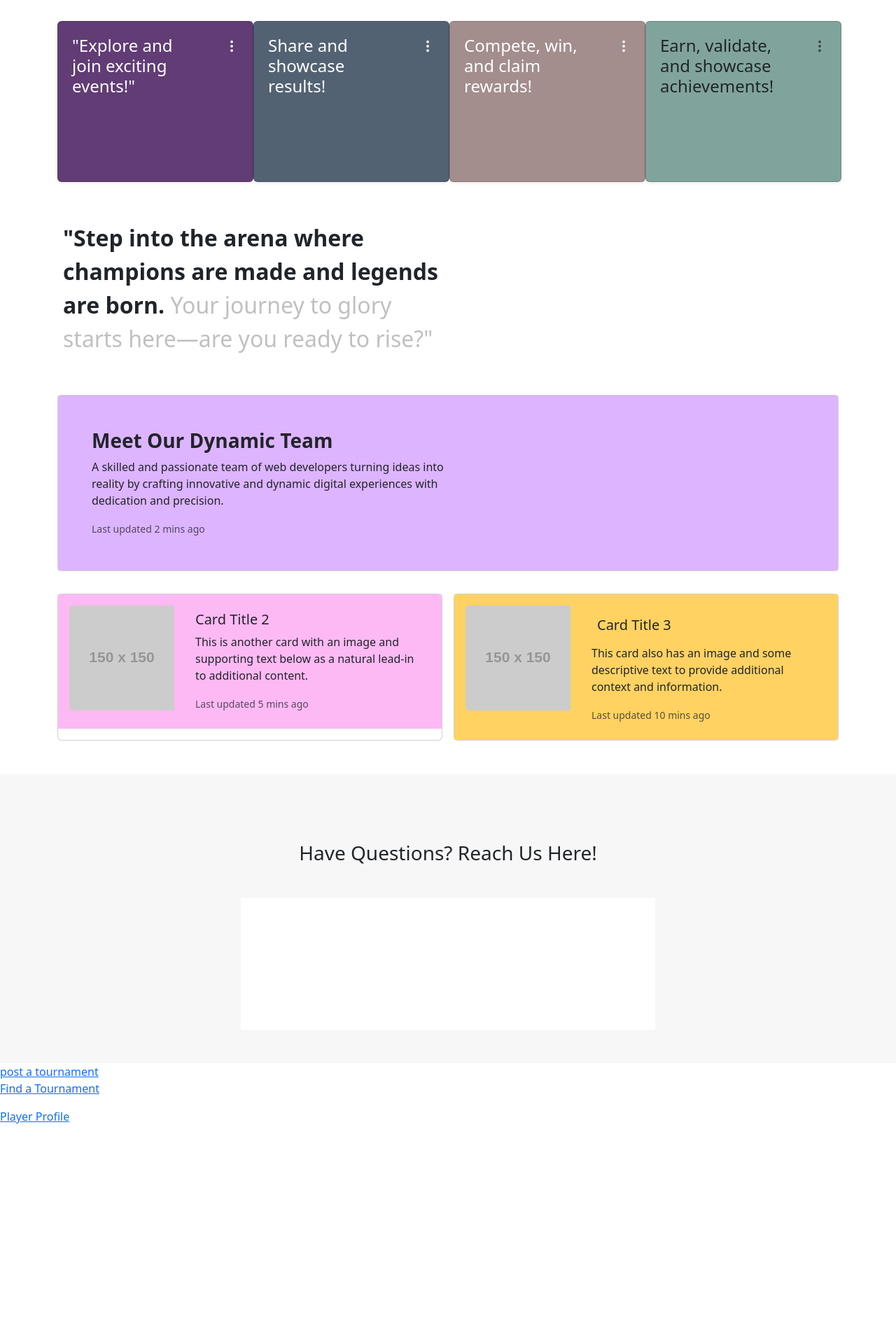
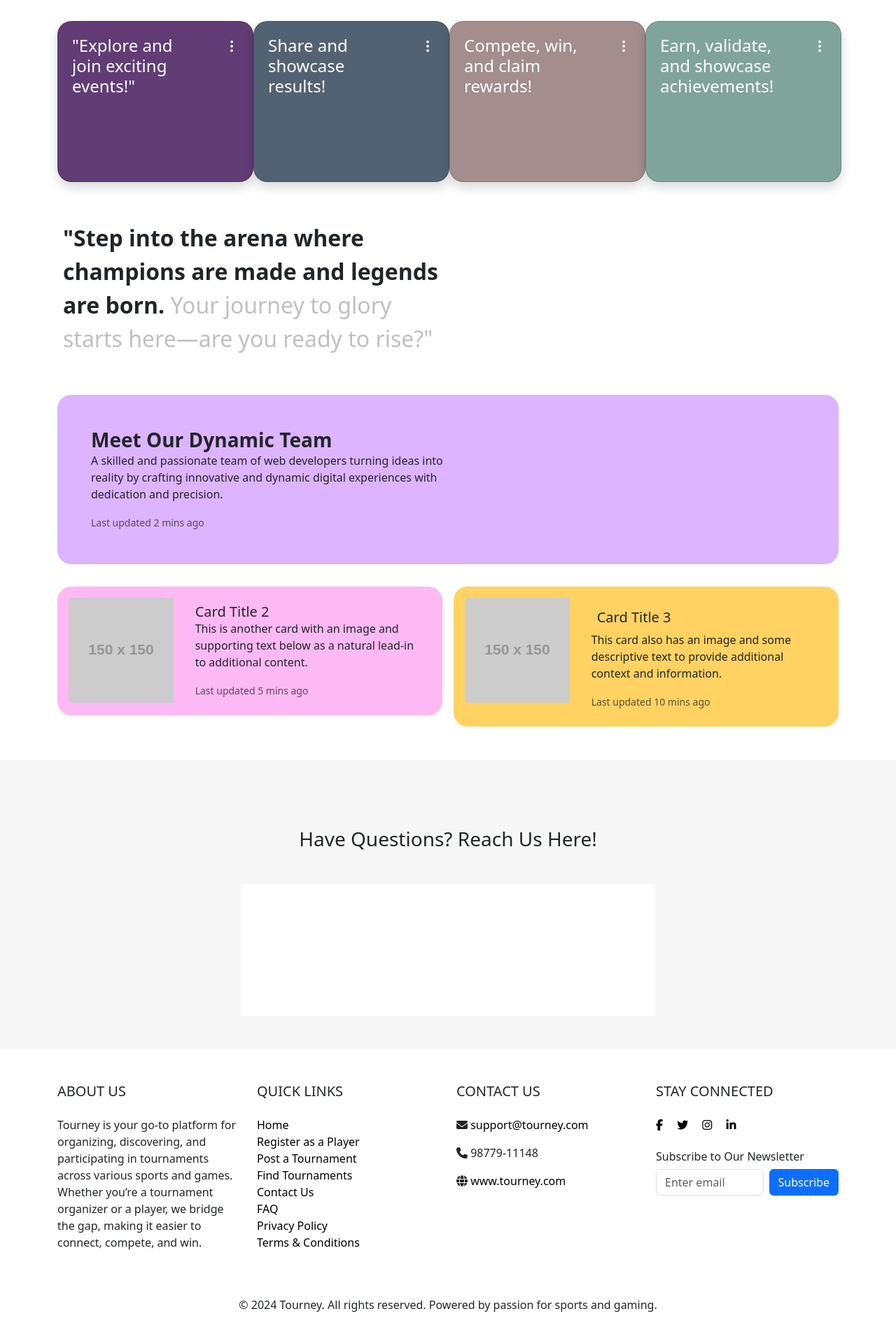
Before and after one commit to AyushGarg5395/tourney-Project, a website: page public/index.html in a window 1280 px wide. Shown: the part 608-2508 px from the top of the page at 70% size. Before the commit the page ends 2231 px from the top, so only its background shows below. Drawn offline with nearby package versions, Linux system fonts and the light colour scheme; grey boxes are pictures that could not be loaded; placeholder pictures from the web are drawn by us.

Commit message:
Changes made for designs and changes label name of sign form

```diff
--- a/public/index.html
+++ b/public/index.html
@@ -43,26 +43,52 @@
       .three-dots {
         font-size: 1.25rem; /* Adjust size if needed */
       }
+      .hero-section-bgColor {
+        background: #f7f7f7;
+      }
       .card1-bgcolor {
         background: #613c75;
+        border-radius: 20px;
       }
+      .card1-bgcolor:hover {
+      transform: scale(1.05); /* Scales the card to 105% */
+      transition: transform 0.3s ease; /* Smooth transition effect */
+    }
       .card2-bgcolor {
         background: #536273;
+        border-radius: 20px;
       }
+      .card2-bgcolor:hover {
+      transform: scale(1.05); /* Scales the card to 105% */
+      transition: transform 0.3s ease; /* Smooth transition effect */
+    }
       .card3-bgcolor {
         background: #a38d8d;
+        border-radius: 20px;
       }
+      .card3-bgcolor:hover {
+      transform: scale(1.05); /* Scales the card to 105% */
+      transition: transform 0.3s ease; /* Smooth transition effect */
+    }
       .card4-bgcolor {
         background: #80a49b;
+        border-radius: 20px;
       }
+      .card4-bgcolor:hover {
+      transform: scale(1.05); /* Scales the card to 105% */
+      transition: transform 0.3s ease; /* Smooth transition effect */
+    }
       .card-myteam-title {
         background: #ddb4ff;
+        border-radius: 20px;
       }
       .card-myteam-card1 {
         background: #fdb9f4;
+        border-radius: 20px;
       }
       .card-myteam-card2 {
         background: #ffd262;
+        border-radius: 20px;
       }
 
       .text-color-silver {
@@ -96,7 +122,7 @@
             <a href="#my-team" class="nav-link text-decoration-none">Team Members</a>
           </li>
           <li class="nav-item">
-            <a href="#reach-us" class="nav-link text-decoration-none">Reach Us</a>
+            <a href="#footer" class="nav-link text-decoration-none">Reach Us</a>
           </li>
         </ul>
       </div>
@@ -114,7 +140,7 @@
   </nav>
   <!-- navbar ends here  -->
 
-  <section class="d-flex  justify-content-center mt-5" style="height: 60vh;">
+  <section class="d-flex  justify-content-center mt-5 hero-section-bgColor" style="height: 60vh;">
     <div class="text-center p-5 rounded-3 " style="max-width: 800px;">
       <h3 class="fw-semibold mb-4 display-3" >Step into the Arena with Tourney!</h3>
       <p class="mb-4 fs-6 text-center mx-auto " style="max-width: 500px;">Your journey to greatness begins here. Compete with the best, showcase your skills, and seize the rewards. Join us for an unforgettable tournament experience!</p>
@@ -148,13 +174,13 @@
     Our services
   </div> -->
 
-  <div class="container my-5">
+  <div class="container my-5" id="our-services">
     <div class="row g-1">
       <!-- Card 1 -->
       <div class="col-md-3">
-        <div class="card card-custom shadow-sm rounded card1-bgcolor">
-          <div class="card-body">
-            <div class="d-flex justify-content-between align-items-start">
+        <div class="card card-custom shadow card1-bgcolor">
+          <div class="card-body ">
+            <div class="d-flex justify-content-between align-items-start ">
               <h5 class="mb-0 fs-4 me-5 text-white">"Explore and join exciting events!"</h5>
               <div class="three-dots text-muted">
                 <i class="bi bi-three-dots-vertical text-white"></i>
@@ -166,7 +192,7 @@
       </div>
       <!-- Card 2 -->
       <div class="col-md-3">
-        <div class="card card-custom shadow-sm rounded card2-bgcolor text-white">
+        <div class="card card-custom shadow card2-bgcolor text-white">
           <div class="card-body">
             <div class="d-flex justify-content-between align-items-start">
               <h5 class="mb-0 fs-4 me-5">Share and showcase results!</h5>
@@ -180,7 +206,7 @@
       </div>
       <!-- Card 3 -->
       <div class="col-md-3">
-        <div class="card card-custom shadow-sm rounded card3-bgcolor">
+        <div class="card card-custom shadow card3-bgcolor">
           <div class="card-body">
             <div class="d-flex justify-content-between align-items-start">
               <h5 class="mb-0 fs-4 me-5 text-white">Compete, win, and claim rewards!</h5>
@@ -194,12 +220,12 @@
       </div>
       <!-- Card 4 -->
       <div class="col-md-3">
-        <div class="card card-custom shadow-sm rounded card4-bgcolor">
+        <div class="card card-custom shadow card4-bgcolor">
           <div class="card-body">
             <div class="d-flex justify-content-between align-items-start">
-              <h5 class="mb-0 fs-4 me-5">Earn, validate, and showcase achievements!</h5>
+              <h5 class="mb-0 fs-4 me-5 text-white">Earn, validate, and showcase achievements!</h5>
               <div class="three-dots text-muted">
-                <i class="bi bi-three-dots-vertical"></i>
+                <i class="bi bi-three-dots-vertical text-white"></i>
               </div>
             </div>
             <!-- <p class="mb-0 mt-2 me-4">Share results, highlights, and rankings to keep the excitement alive!</p> -->
@@ -211,19 +237,19 @@
 
   <!-- text between my team and hero section -->
   <div class="container">
-    <div class=" p-2  fs-2 w-50" id="my-team">
+    <div class=" p-2  fs-2 w-50">
       <b>"Step into the arena where champions are made and legends are born.</b> <span class="text-color-silver ">Your journey to glory starts here—are you ready to rise?"</span>
     </div>
   </div>
 
   <!-- My Team -->
 
-  <div class="container mt-5 mb-5">
+  <div class="container mt-5 mb-5" id="my-team">
     <div class="row g-3">
       <!-- Card 1 (Top Row, No Image) -->
       <div class="col-12">
-        <div class="card">
-          <div class="card-body p-5 card-myteam-title">
+        <div class="">
+          <div class="card-body p-5 card-myteam-title ">
             <h5 class="card-title w-75 fs-3 fw-bold">
               Meet Our Dynamic Team
             </h5>
@@ -236,7 +262,7 @@
     <div class="row g-3 mt-3">
       <!-- Card 2 -->
       <div class="col-md-6">
-        <div class="card h-100">
+        <div class=" h-100">
           <div class="row g-0 card-myteam-card1 p-3">
             <div class="col-md-4">
               <img src="https://via.placeholder.com/150" class="img-fluid rounded-start" alt="Card 2 Image">
@@ -253,7 +279,7 @@
       </div>
       <!-- Card 3 -->
       <div class="col-md-6">
-        <div class="card h-100">
+        <div class=" h-100">
           <div class="row g-0 card-myteam-card2  p-3">
             <div class="col-md-4">
               <img src="https://via.placeholder.com/150" class="img-fluid rounded-start" alt="Card 3 Image">
@@ -271,10 +297,6 @@
     </div>
   </div>
 
-
-
-
-  <!-- My Team -->
   <!-- Google Map Embed -->
   <div class="container-color-map p-5">
     <h3 class="text-center mb-5 mt-5">Have Questions? Reach Us Here!</h3>
@@ -291,6 +313,65 @@
       </iframe>
     </div>
   </div>
+
+
+  <!-- Footer Start -->
+  <footer class="pt-5 pb-4" id="footer">
+      <div class="container">
+          <div class="row">
+              <!-- About Us Section -->
+              <div class="col-md-3">
+                  <h5 class="text-uppercase mb-4 font-weight-bold">About Us</h5>
+                  <p>
+                      Tourney is your go-to platform for organizing, discovering, and participating in tournaments across various sports and games. Whether you’re a tournament organizer or a player, we bridge the gap, making it easier to connect, compete, and win.
+                  </p>
+              </div>
+              <!-- Quick Links Section -->
+              <div class="col-md-3">
+                  <h5 class="text-uppercase mb-4 font-weight-bold">Quick Links</h5>
+                  <ul class="list-unstyled">
+                      <li><a href="#" class="text-decoration-none text-black">Home</a></li>
+                      <li><a href="#" class="text-decoration-none text-black">Register as a Player</a></li>
+                      <li><a href="#" class="text-decoration-none text-black">Post a Tournament</a></li>
+                      <li><a href="#" class="text-decoration-none text-black">Find Tournaments</a></li>
+                      <li><a href="#" class="text-decoration-none text-black">Contact Us</a></li>
+                      <li><a href="#" class="text-decoration-none text-black">FAQ</a></li>
+                      <li><a href="#" class="text-decoration-none text-black">Privacy Policy</a></li>
+                      <li><a href="#" class="text-decoration-none text-black">Terms & Conditions</a></li>
+                  </ul>
+              </div>
+              <!-- Contact Section -->
+              <div class="col-md-3">
+                  <h5 class="text-uppercase mb-4 font-weight-bold">Contact Us</h5>
+                  <p><i class="fas fa-envelope"></i> <a href="ayushgarg5395@gmial.com" class="text-black text-decoration-none">support@tourney.com</a></p>
+                  <p><i class="fas fa-phone"></i> 98779-11148</p>
+                  <p><i class="fas fa-globe"></i> <a href="#" class="text-black text-decoration-none">www.tourney.com</a></p>
+              </div>
+              <!-- Stay Connected Section -->
+              <div class="col-md-3">
+                  <h5 class="text-uppercase mb-4 font-weight-bold">Stay Connected</h5>
+                  <a href="#" class="text-black me-3"><i class="fab fa-facebook-f"></i></a>
+                  <a href="#" class="text-black me-3"><i class="fab fa-twitter"></i></a>
+                  <a href="#" class="text-black me-3"><i class="fab fa-instagram"></i></a>
+                  <a href="#" class="text-black me-3"><i class="fab fa-linkedin-in"></i></a>
+                  <h6 class="mt-4">Subscribe to Our Newsletter</h6>
+                  <form class="d-flex">
+                      <input type="email" class="form-control me-2" name="subscribeEmail" placeholder="Enter email">
+                      <button type="submit" class="btn btn-primary">Subscribe</button>
+                  </form>
+              </div>
+          </div>
+          <hr class="my-4 text-light">
+          <div class="row">
+              <div class="col text-center">
+                  <p class="mb-0">© 2024 Tourney. All rights reserved. Powered by passion for sports and gaming.</p>
+              </div>
+          </div>
+      </div>
+  </footer>
+  <!-- Footer End -->
+
+
 
   <!-- Sign Up Modal -->
   <div class="modal fade" id="signUpModal" tabindex="-1" aria-labelledby="signUpModalLabel" aria-hidden="true">
@@ -397,7 +478,7 @@
               </div>
             </div>
             <div class="mb-3">
-              <label for="signInPassword" class="form-label">Password</label>
+              <label for="txtLoginPassword" class="form-label">Password</label>
               <div class="input-group">
                 <span class="input-group-text" id="signInPassword-addon">
                   <i class="fa-solid fa-lock"></i>
@@ -417,7 +498,7 @@
   </div>
 
 
-  <a href="/publish-tounaments">
+  <!-- <a href="/publish-tournaments">
     post a tournament
   </a>
   <a href="/tournamentFinder">
@@ -429,7 +510,7 @@
     <p>
       Player Profile
     </p>
-  </a>
+  </a> -->
 
   <!-- Bootstrap JS and Popper.js (Bootstrap 5) -->
   <script src="https://cdn.jsdelivr.net/npm/bootstrap@5.3.0/dist/js/bootstrap.bundle.min.js"></script>
--- a/server.js
+++ b/server.js
@@ -192,7 +192,7 @@ app.get("/profilePlayer",function(req,resp) {
   resp.sendFile(path);
 })
 
-app.get("/publish-tounaments",function(req,resp) {
+app.get("/publish-tournaments",function(req,resp) {
   let path = __dirname + "/public/publish-tournaments.html";
   resp.sendFile(path);
 })
```
Also changed, not shown: public/dashOrganizer.html (+2 -2 lines).
